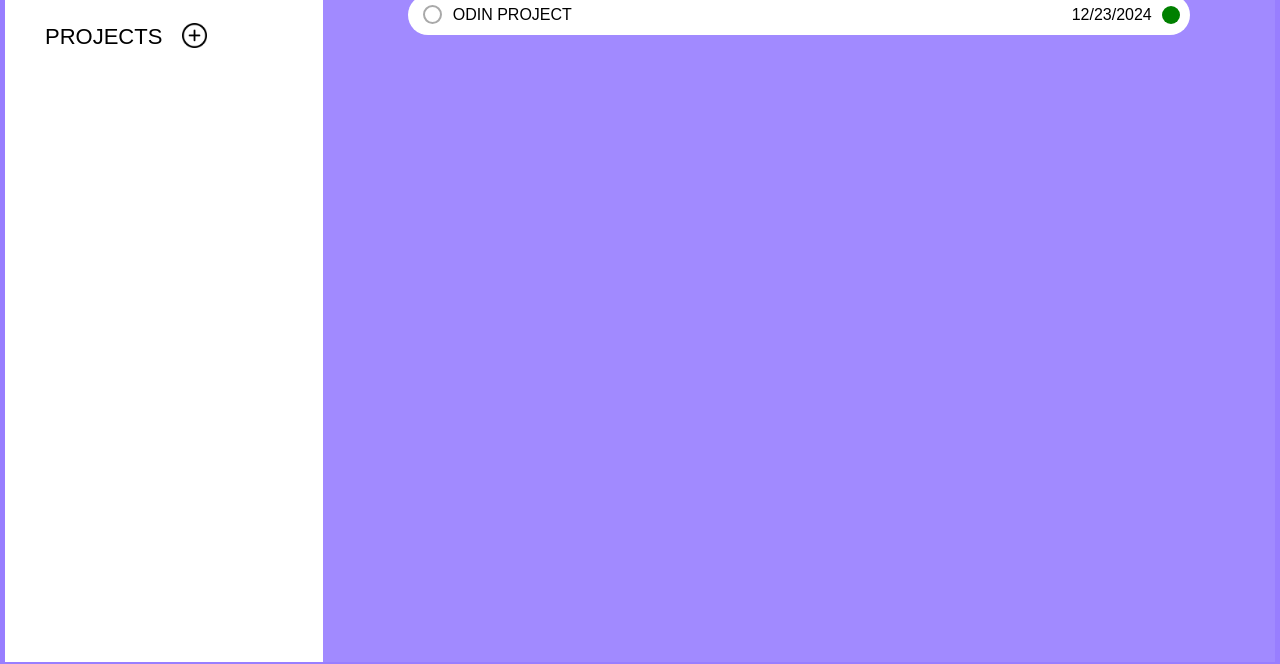
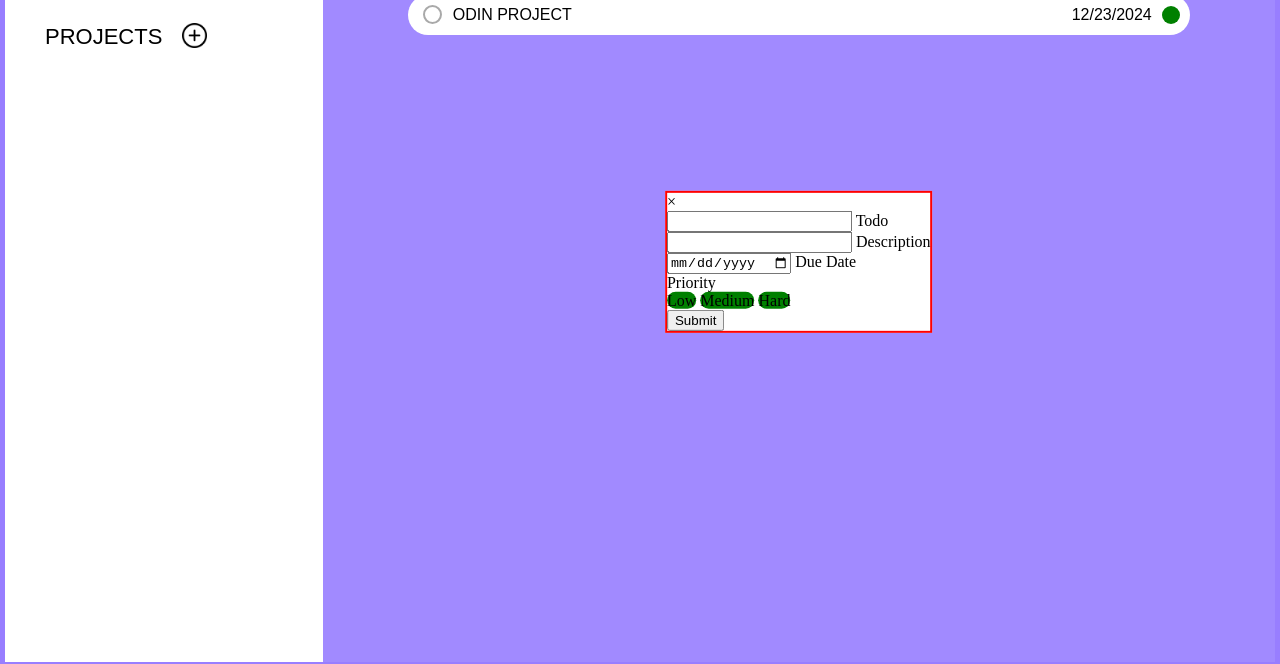
Before and after one commit to Simba-Ndewere/Todo-List, a website built with webpack: page src/index.html in a window 1280 px wide. Shown: the part 143-807 px from the top of the page. Built offline with nearby package versions, Linux system fonts and the light colour scheme.

Commit message:
make modal child of right div

```diff
--- a/src/index.css
+++ b/src/index.css
@@ -75,15 +75,6 @@ li:hover {
     color: #987eff;
     cursor: pointer;
     font-size: 25px;
-}
-
-.right {
-    flex-grow: 1;
-    background-color: #a18aff;
-    border-top-right-radius: 13px;
-    border-bottom-right-radius: 13px;
-    display: flex;
-    flex-direction: column;
 }
 
 .top {
@@ -300,19 +291,25 @@ input:checked~.slide {
 }
 
 .modal-container {
+    position: absolute;
+    left: 50%;
+    top: 50%;
+    transform: translate(-50%, -50%);
+    border: solid 2px red;
+    background-color: white;
+}
+
+.right {
+    flex-grow: 1;
+    background-color: #a18aff;
+    border-top-right-radius: 13px;
+    border-bottom-right-radius: 13px;
     display: flex;
-    justify-content: center;
-    align-items: center;
-    font-family: 'Quicksand', sans-serif;
-    background-color: white;
-    border: solid red 2px;
-    transition: 0.8s;
+    flex-direction: column;
+    position: relative;
 }
 
 .box {
-    position: relative;
-    border-radius: 12px;
-    max-width: 300px;
 }
 
 
@@ -336,6 +333,7 @@ input:checked~.slide {
     nav {
         padding-left: 40px;
     }
+
 }
 
 /* Mobile design */
@@ -385,6 +383,10 @@ input:checked~.slide {
         font-size: 20px;
         width: 95%;
     }
+
+    .modal-container{
+        width: 80%;
+    }
 }
 
 html {
```
Also changed, not shown: src/index.html (+2 -2 lines).
